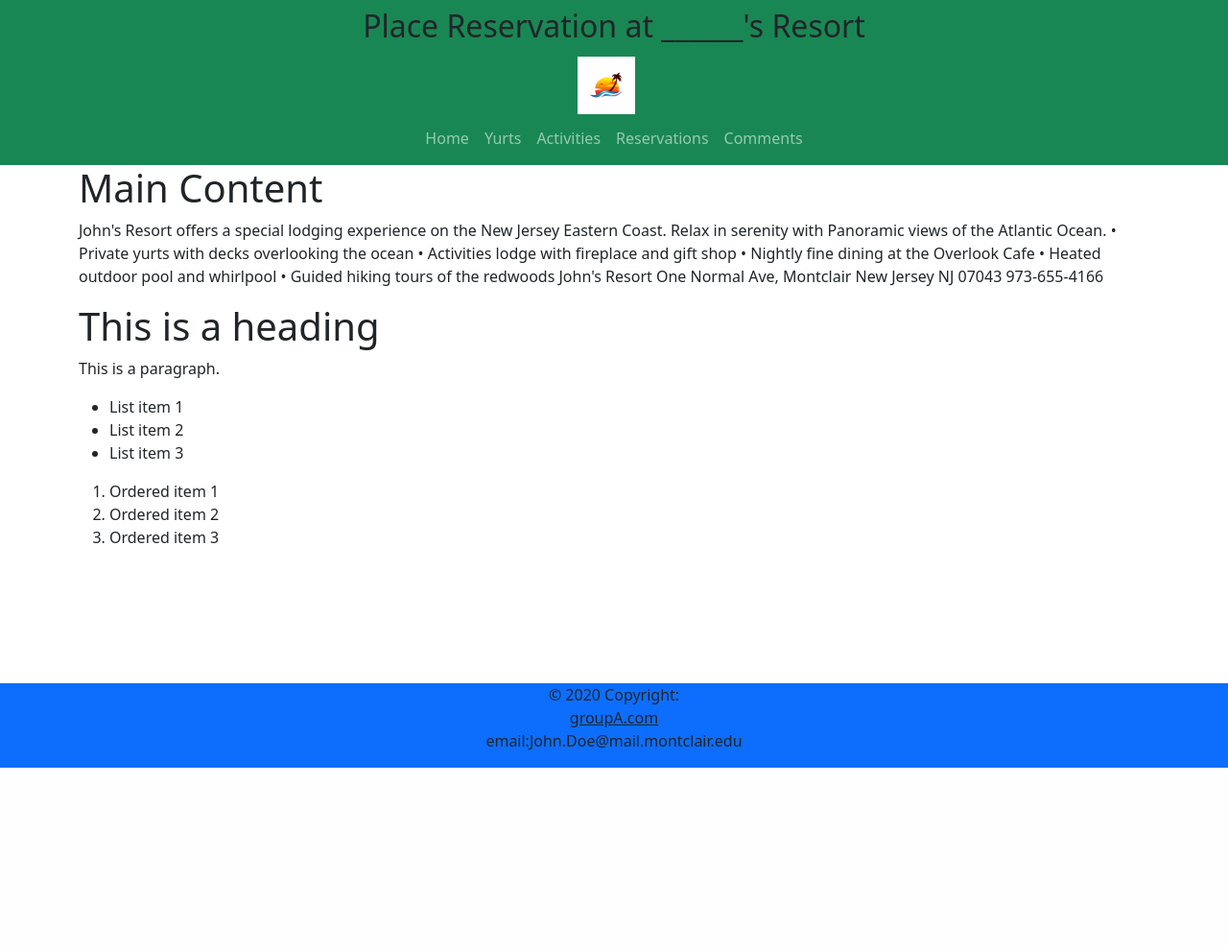
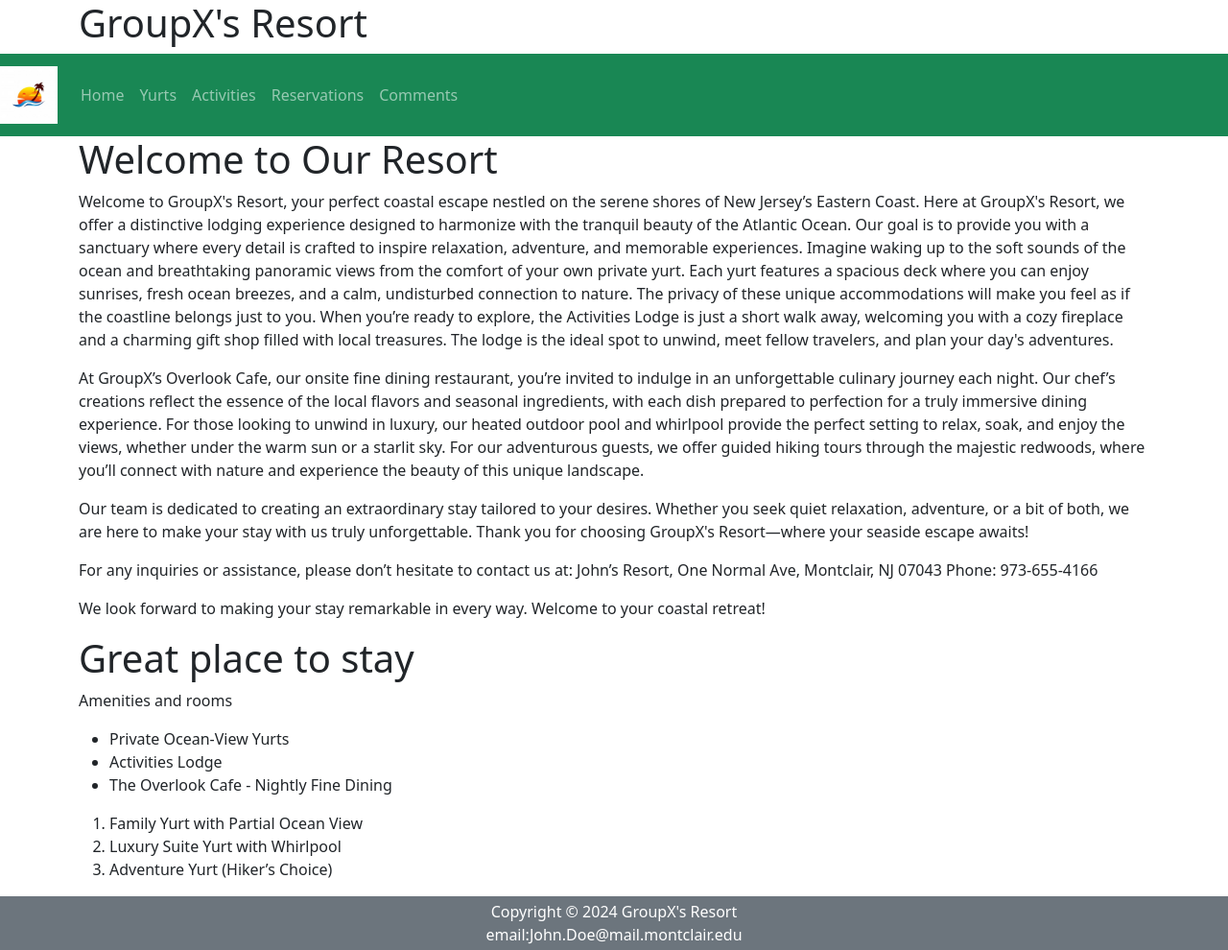
Before and after one commit to cr7st74n/Midterm-project, a PHP site: page / in a window 1280 px wide. Shown: the whole page at 96% size. Before the commit the page ends 800 px from the top, so only its background shows below. Run offline with PHP 8.4, Linux system fonts and the light colour scheme.

Commit message:
adding new changes to main page

```diff
--- a/index.php
+++ b/index.php
@@ -7,33 +7,35 @@
     <?php include('./view/header.php'); ?>
 
     <main class="container">
-        <h1>Main Content</h1>
+        <h1>Welcome to Our Resort</h1>
         <P>
-            John's Resort offers a special lodging experience on the New Jersey Eastern Coast.
-            Relax in serenity with Panoramic views of the Atlantic Ocean.
-            • Private yurts with decks overlooking the ocean
-            • Activities lodge with fireplace and gift shop
-            • Nightly fine dining at the Overlook Cafe
-            • Heated outdoor pool and whirlpool
-            • Guided hiking tours of the redwoods
-            John's Resort
-            One Normal Ave, Montclair
-            New Jersey NJ 07043
-            973-655-4166
+            Welcome to GroupX's Resort, your perfect coastal escape nestled on the serene shores of New Jersey’s Eastern Coast. Here at  GroupX's Resort, we offer a distinctive lodging experience designed to harmonize with the tranquil beauty of the Atlantic Ocean. Our goal is to provide you with a sanctuary where every detail is crafted to inspire relaxation, adventure, and memorable experiences.
+            Imagine waking up to the soft sounds of the ocean and breathtaking panoramic views from the comfort of your own private yurt. Each yurt features a spacious deck where you can enjoy sunrises, fresh ocean breezes, and a calm, undisturbed connection to nature. The privacy of these unique accommodations will make you feel as if the coastline belongs just to you.
+            When you’re ready to explore, the Activities Lodge is just a short walk away, welcoming you with a cozy fireplace and a charming gift shop filled with local treasures. The lodge is the ideal spot to unwind, meet fellow travelers, and plan your day's adventures.
+            <br><p></p>
+            At GroupX’s Overlook Cafe, our onsite fine dining restaurant, you’re invited to indulge in an unforgettable culinary journey each night. Our chef’s creations reflect the essence of the local flavors and seasonal ingredients, with each dish prepared to perfection for a truly immersive dining experience.
+            For those looking to unwind in luxury, our heated outdoor pool and whirlpool provide the perfect setting to relax, soak, and enjoy the views, whether under the warm sun or a starlit sky. For our adventurous guests, we offer guided hiking tours through the majestic redwoods, where you’ll connect with nature and experience the beauty of this unique landscape.
+            <br><p></p>
+            Our team is dedicated to creating an extraordinary stay tailored to your desires. Whether you seek quiet relaxation, adventure, or a bit of both, we are here to make your stay with us truly unforgettable.
+            Thank you for choosing GroupX's Resort—where your seaside escape awaits!
+            <br><p></p>
+            For any inquiries or assistance, please don’t hesitate to contact us at: John’s Resort, One Normal Ave, Montclair, NJ 07043
+            Phone: 973-655-4166 <br><p></p>
+            We look forward to making your stay remarkable in every way. Welcome to your coastal retreat!
 
         </P>
 
-        <h1><?php echo 'This is a heading'; ?></h1>
-        <p><?php echo 'This is a paragraph.'; ?></p>
+        <h1><?php echo 'Great place to stay'; ?></h1>
+        <p><?php echo 'Amenities and rooms'; ?></p>
         <ul>
-            <li><?php echo 'List item 1'; ?></li>
-            <li><?php echo 'List item 2'; ?></li>
-            <li><?php echo 'List item 3'; ?></li>
+            <li><?php echo 'Private Ocean-View Yurts'; ?></li>
+            <li><?php echo 'Activities Lodge'; ?></li>
+            <li><?php echo 'The Overlook Cafe - Nightly Fine Dining'; ?></li>
         </ul>
         <ol>
-            <li><?php echo 'Ordered item 1'; ?></li>
-            <li><?php echo 'Ordered item 2'; ?></li>
-            <li><?php echo 'Ordered item 3'; ?></li>
+            <li><?php echo 'Family Yurt with Partial Ocean View'; ?></li>
+            <li><?php echo 'Luxury Suite Yurt with Whirlpool'; ?></li>
+            <li><?php echo 'Adventure Yurt (Hiker’s Choice)'; ?></li>
         </ol>
 
 
--- a/view/footer.php
+++ b/view/footer.php
@@ -1,10 +1,14 @@
 <footer class="bg-body-tertiary text-center text-lg-start">
+        <div class="p-1 bg-secondary text-white">
+                <center><div id="copyrightOutput"></div>
 
-        <div class="row justify-content-md-center text-Dark bg-primary  ">
-                © 2020 Copyright:
-                <a class="text-body row justify-content-md-center" href="">groupA.com</a>
-
-                <p class="row justify-content-md-center">email:John.Doe@mail.montclair.edu</p>
+                <script type="text/javascript">
+                var date=new Date(),
+                year = date.getFullYear(),
+                text = "Copyright © " + year + " GroupX's Resort \n";
+                document.getElementById("copyrightOutput").innerHTML=text;
+                </script>
+                email:John.Doe@mail.montclair.edu</center>
         </div>
 
 </footer>
--- a/view/header.php
+++ b/view/header.php
@@ -1,8 +1,15 @@
 <header>
 
+<div class="container">
+  <div class="hero">
+    <h1>GroupX's Resort</h1>
+  </div>
+</div>
 
-    <nav class="navbar flex-column  navbar-expand-sm bg-success navbar-dark">
-        <h2>Place Reservation at ______'s Resort</h2>
+
+
+<nav class="navbar navbar-expand-sm bg-success navbar-dark">
+
         <!-- Brand/logo -->
         <a class="navbar-brand">
             <img src="./img/resort.jpg" alt="logo" style="width:60px;">
@@ -18,19 +25,19 @@
         <div class="collapse navbar-collapse" id="collapsibleNavbar">
             <ul class="navbar-nav">
                 <li class="nav-item ">
-                    <a class="nav-link" href="index.php">Home</a>
+                    <a class="nav-link" href=index.php>Home</a>
                 </li>
                 <li class="nav-item">
-                    <a class="nav-link" href="yurts.php">Yurts</a>
+                    <a class="nav-link" href=yurts.php>Yurts</a>
                 </li>
                 <li class="nav-item">
-                    <a class="nav-link" href="activities.php">Activities</a>
+                    <a class="nav-link" href=activities.php>Activities</a>
                 </li>
                 <li class="nav-item">
                     <a class="nav-link" href=reservation.php>Reservations</a>
                 </li>
                 <li class="nav-item">
-                    <a class="nav-link" href="comments.php">Comments</a>
+                    <a class="nav-link" href=comments.php>Comments</a>
                 </li>
             </ul>
         </div>
```
Also changed, not shown: yurts.php (+15 -9 lines), img/yurt-exterior.jpg (added).
